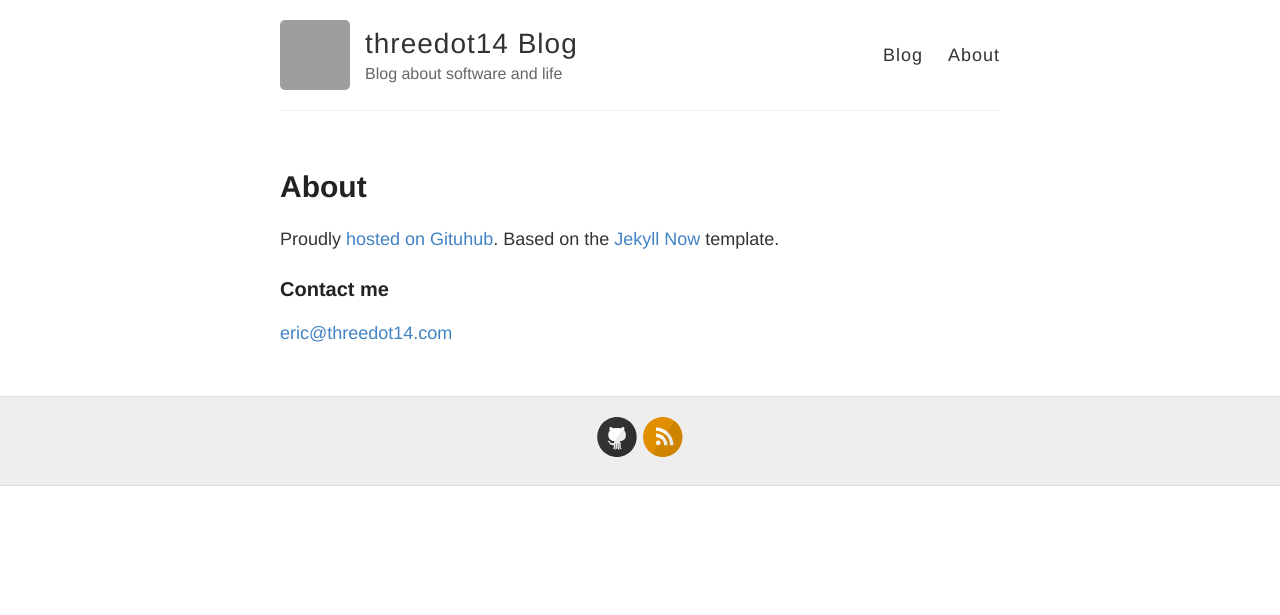
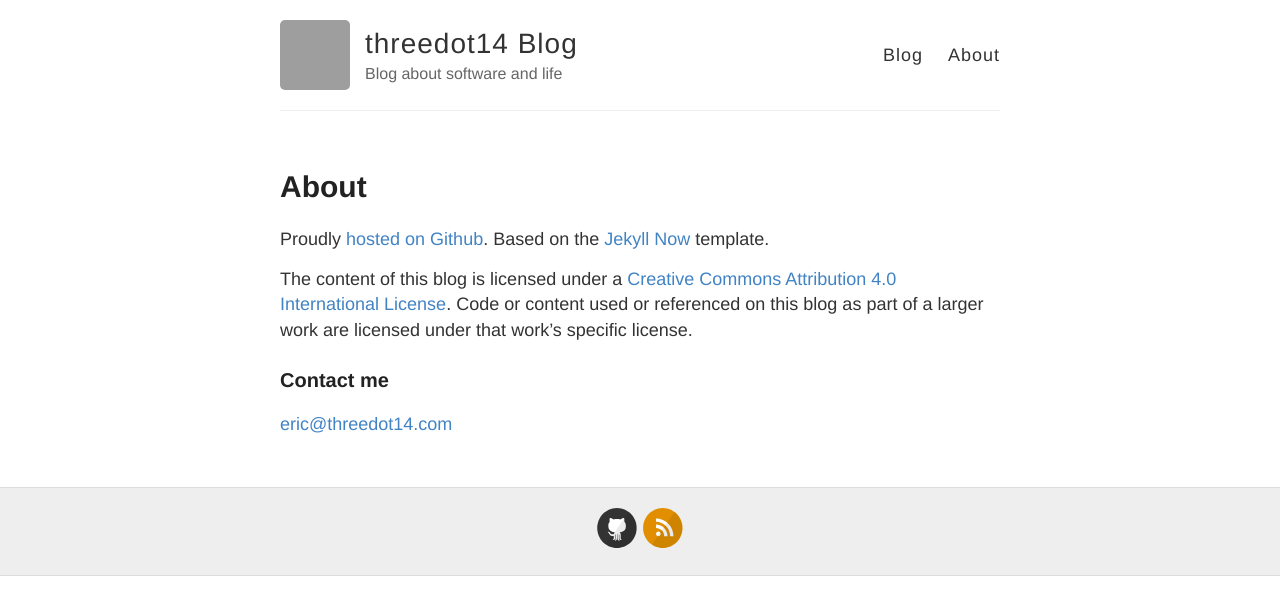
Before and after one commit to 50Wliu/three.github.io, a Jekyll site: the page built from about.md, in a window 1280 px wide. Shown: the top 615 px of the page. Built offline with Jekyll 4.4.1, drawn with Linux system fonts in a browser that asks for light colours; Markdown is read by kramdown in place of the engine named in the settings; grey boxes are pictures that could not be loaded.

Commit message:
Improved spelling and text

```diff
--- a/about.md
+++ b/about.md
@@ -4,7 +4,9 @@ title: About
 permalink: /about/
 ---
 
-Proudly [hosted on Gituhub](https://github.com/threedot14/threedot14.github.io). Based on the [Jekyll Now](https://github.com/barryclark/jekyll-now) template.
+Proudly [hosted on Github](https://github.com/threedot14/threedot14.github.io). Based on the [Jekyll Now](https://github.com/barryclark/jekyll-now) template.
+
+The content of this blog is licensed under a [Creative Commons Attribution 4.0 International License](http://creativecommons.org/licenses/by/4.0/). Code or content used or referenced on this blog as part of a larger work are licensed under that work's specific license.
 
 ### Contact me
 
```
Also changed, not shown: _posts/2015-11-1-First-Post.md (+1 -1 lines).
